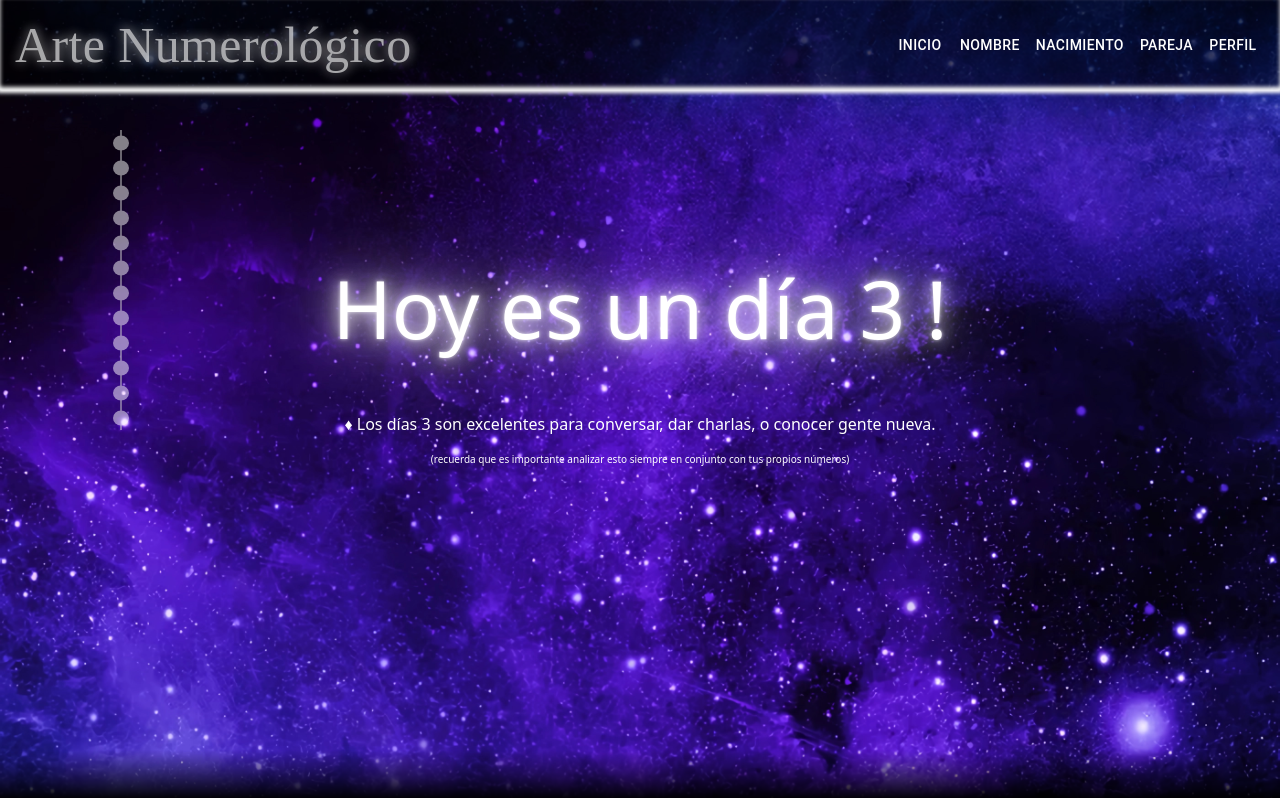
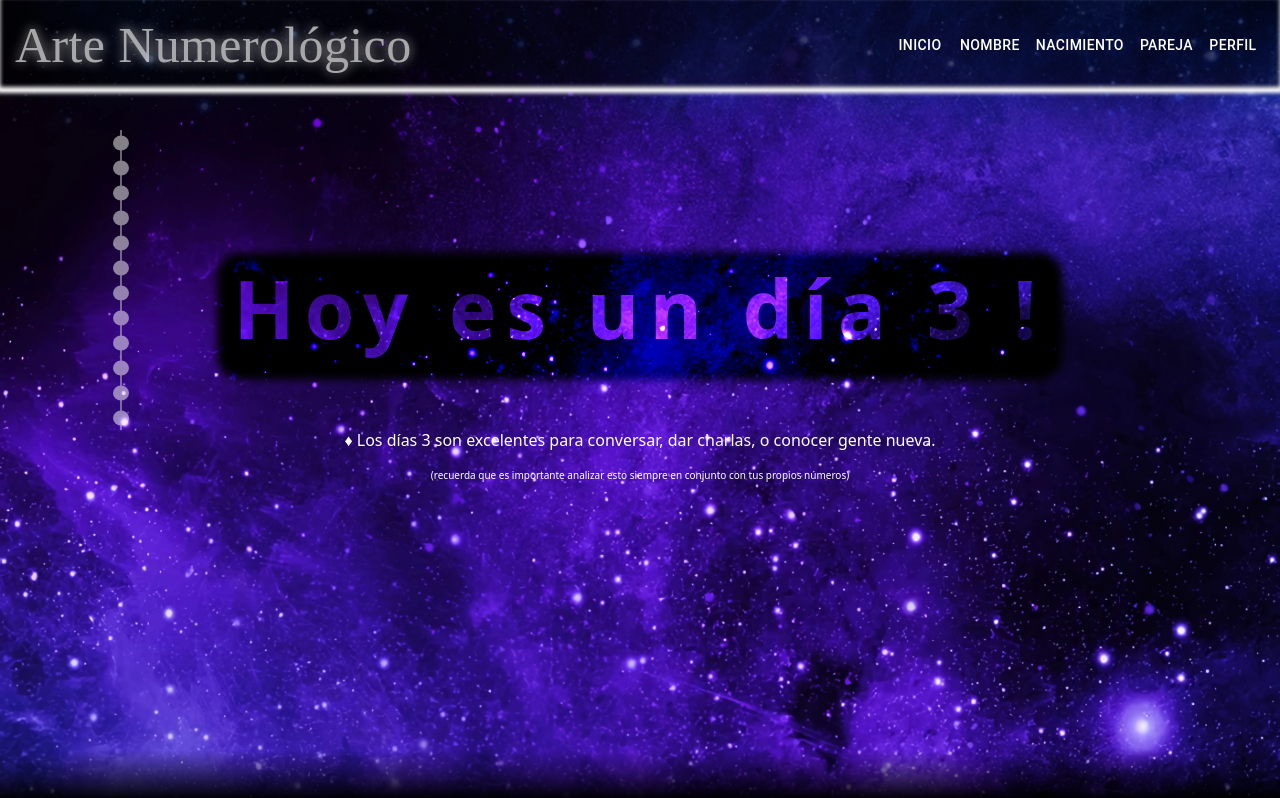
Before and after one commit to JuanJFarina/mern-arte-numerologico, a React (Create React App) app in the folder client/: page / in a window 1280 px wide. Shown: the top 798 px of the page. Built offline with nearby package versions, Linux system fonts and the light colour scheme; a web font is replaced by a local one.

Commit message:
changed day number

```diff
--- a/client/src/App.css
+++ b/client/src/App.css
@@ -71,13 +71,6 @@ div {
   padding: 5px !important;
 }
 
-.numeroDelDia {
-  font-size: 5rem;
-  text-align: center;
-}
-
-
-
 @keyframes rotating-gradient {
   0% {
     transform: rotate(0deg);
@@ -88,28 +81,15 @@ div {
 }
 
 .numeroDelDia {
-  animation : animate 5s linear infinite alternate-reverse;
-}
-
-@keyframes animate {
-  0%{
-    color:white;
-    text-shadow:none;
-  }
-  50%{
-    text-shadow: 0 0 5px white,
-      0 0 20px white,
-      0 0 40px white,
-      0 0 80px white,
-      0 0 160px white
-  }
-  100%{
-    text-shadow: 0 0 5px white,
-      0 0 20px cyan,
-      0 0 40px cyan,
-      0 0 80px cyan,
-      0 0 160px cyan
-  }
+  font-size: 5rem;
+  font-weight: 700;
+  letter-spacing: 10px;
+  text-align: center;
+  mix-blend-mode: overlay;
+  background-color: #000;
+  box-shadow: 0 0 8px 8px #000;
+  padding-bottom: 16px;
+  border-radius: 16px;
 }
 
 .title {
--- a/client/src/pages/Home.js
+++ b/client/src/pages/Home.js
@@ -33,7 +33,7 @@ const diaPersonal = [
   "Tu día personal es 2, así que aprovecha bien tu paciencia extra",
   "Tu día personal es 3, hoy quizás expreses más de lo habitual o tengas mucha euforia, así que diviértete !",
   "Tu día personal es 4, revisa el día universal y tus deberes del día. Hoy es para hacer lo correcto y/o organizar",
-  "Tu día personal es 5, así que quizás sea difícil decir algo sobre tu día; tendrás ganas de hacer cosas distintas !",
+  "Tu día personal es 5, así que quizás sea difícil decir algo sobre tu día; será un día distinto !",
   "Tu día personal es 6, tu detallismo brillará hoy, ponlo en uso según el día universal !",
   "Tu día personal es 7, no te encierres demasiado pero quizás hoy pienses y reflexiones más de lo habitual",
   "Tu día personal es 8, la potencia del infinito vibra contigo hoy, tú puedes !",
```
